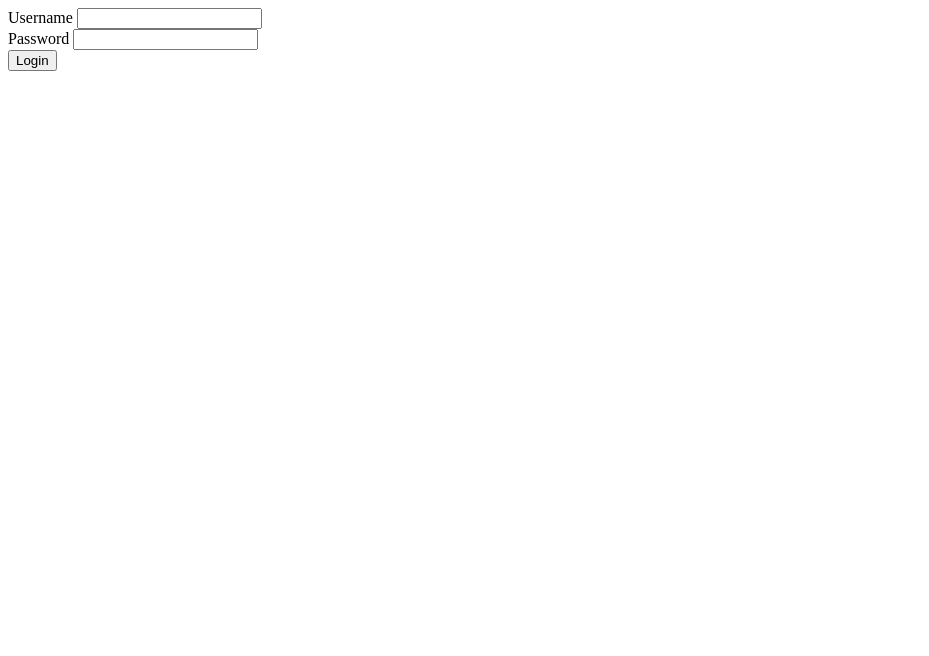
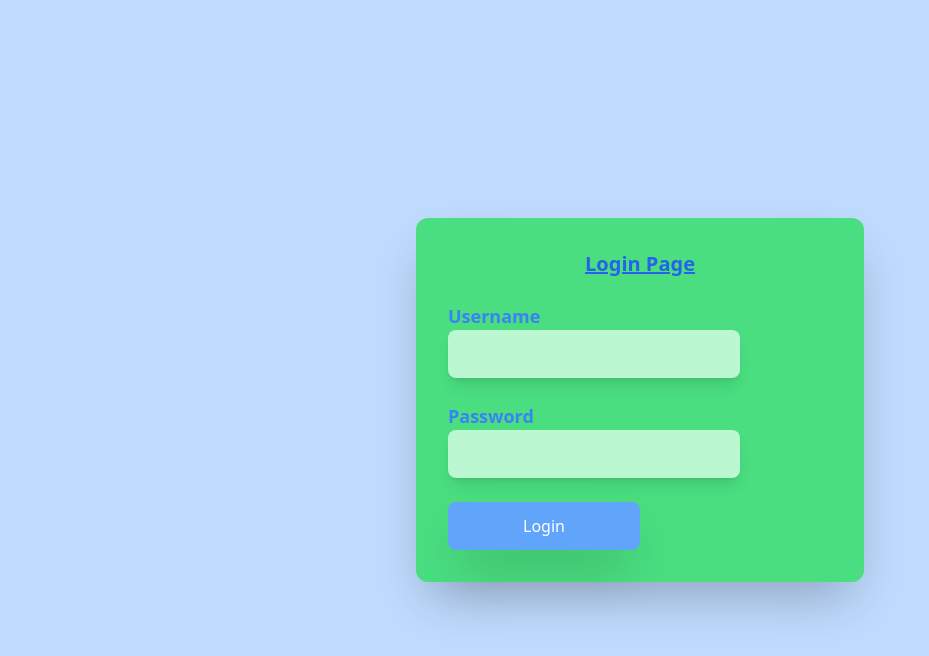
Before and after one commit to nietiene/Niyomugabo_Etinene_PHP_PHROGRAMMING_INTEGRATED_ASSESSMENT, a PHP site: page /login.php in a window 1280 px wide. Shown: the top 656 px of the page, without its empty margins (0-929 px from the left). Run offline with PHP 8.4, Linux system fonts and the light colour scheme; some libraries are stand-ins or nearby versions.

Commit message:
commit of gikonko-tss-managment-system

```diff
--- a/login.php
+++ b/login.php
@@ -4,15 +4,19 @@
     <meta charset="UTF-8">
     <meta name="viewport" content="width=device-width, initial-scale=1.0">
     <title>Login Page</title>
+    <script src="https://cdn.tailwindcss.com"></script>
 </head>
-<body>
-    <form action="" method="post">
-        <label for="">Username</label>
-        <input type="text" name="Usename" > <br>
-        <label for="">Password</label>
-        <input type="text" name="Password" > <br>
+<body class="min-h-screen bg-blue-200 flex justify-center items-center">
+    <form action="" method="post" class="max-w-md w-full bg-green-400 p-8 shadow-2xl rounded-xl">
+        <h1 class="text-blue font-bold underline text-center text-blue-600 text-xl mb-6">Login Page</h1>
+        <label class="font-bold text-blue-500 text-lg">Username</label>
+        <input type="text" name="Usename"
+        class="w-[76%] py-3 rounded-lg bg-green-200 shadow-lg focus:ring-2 focus:outline-green-400 mb-6 text-green-500"> <br>
+        <label  class="font-bold text-blue-500 text-lg">Password</label>
+        <input type="password" name="Password"
+        class="w-[76%] py-3 rounded-lg bg-green-200 shadow-lg focus:ring-2 focus:outline-green-400 me-2 text-green-500 mb-6"> <br>
 
-        <button name="login">Login</button>
+        <button name="login" class="bg-blue-400 w-[50%] py-3 text-white rounded-lg hover:bg-blue-500 shadow-2xl">Login</button>
     </form>
 
     <?php
```
